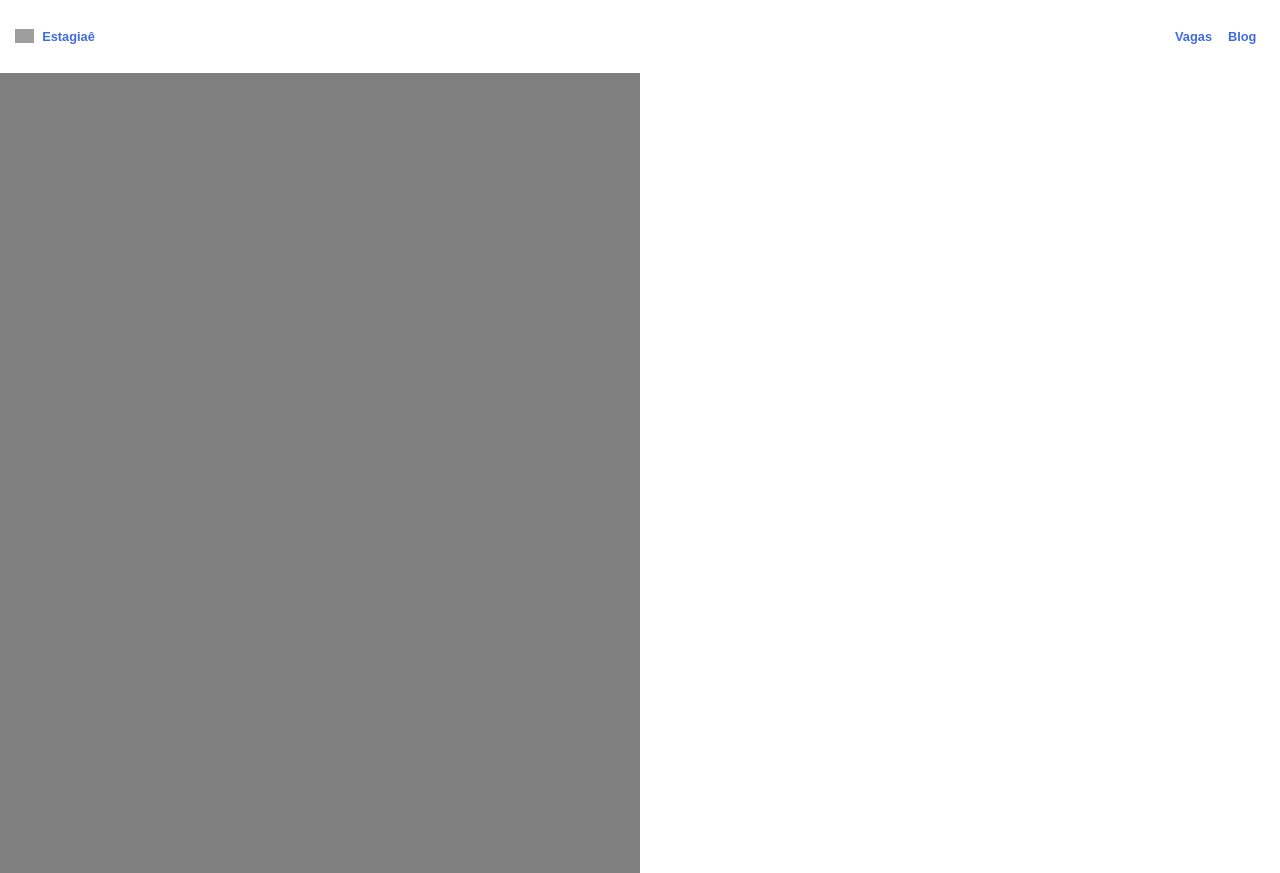
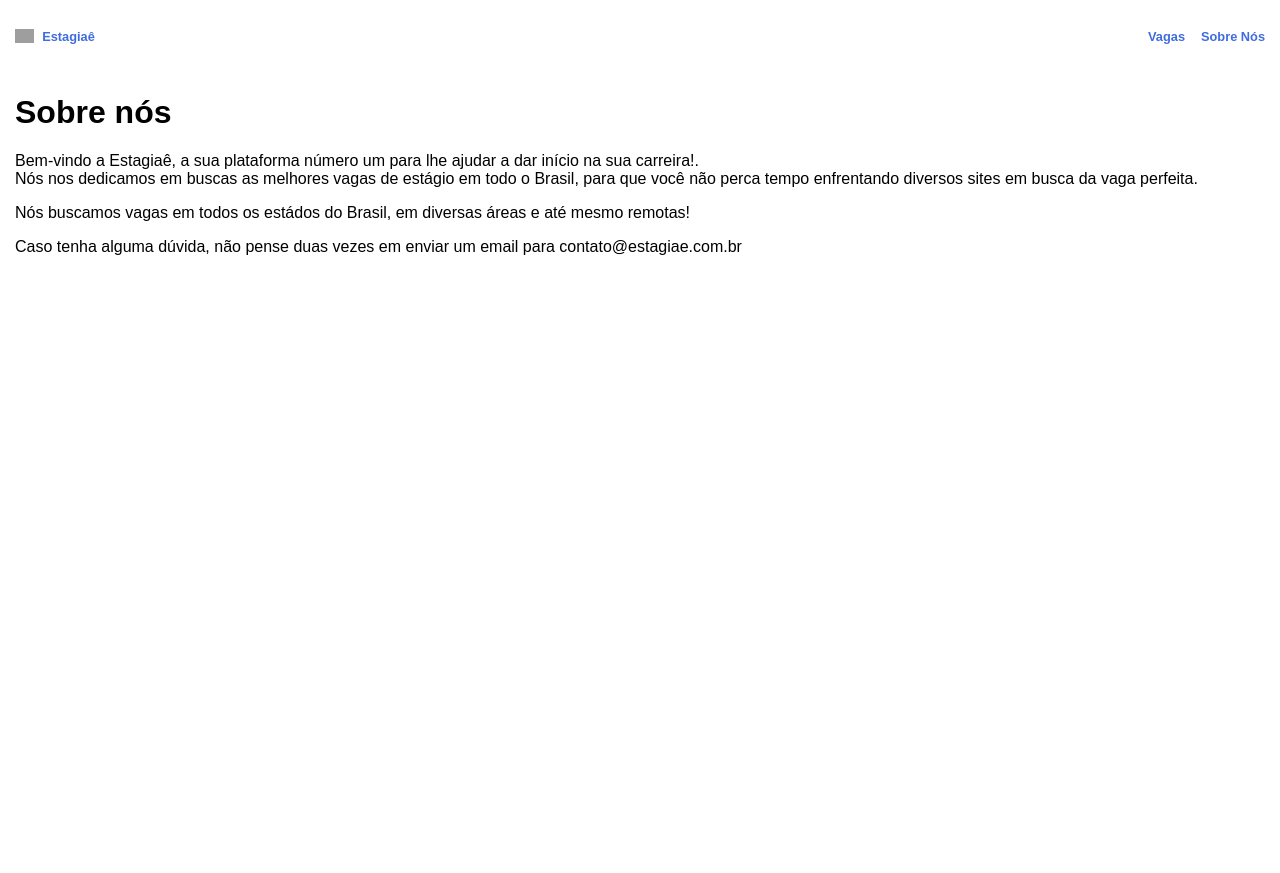
Before and after one commit to Pliskeviski/estagiae-webapp, a Next.js app: page /about-us in a window 1280 px wide. After the commit the page ends 800 px from the top, so only its background shows below. Built offline with nearby package versions, Linux system fonts and the light colour scheme; grey boxes are pictures that could not be loaded; a web font is replaced by a local one.

Commit message:
feat(about-us): content

```diff
--- a/pages/about-us.tsx
+++ b/pages/about-us.tsx
@@ -1,12 +1,11 @@
 import { NextPage } from 'next';
 import { PageWrapper } from 'src/components/page-wrapper';
-import { AuthContainer } from 'src/containers/auth';
-import { AuthStep } from 'src/enums/AuthStep';
+import { AboutUsContainer } from 'src/containers/about-us';
 
 const AboutUs: NextPage = () => {
   return (
     <PageWrapper title="Sobre nós">
-      <AuthContainer step={AuthStep.Login} />
+      <AboutUsContainer />
     </PageWrapper>
   );
 };
--- a/src/components/header/index.tsx
+++ b/src/components/header/index.tsx
@@ -16,13 +16,14 @@ export const Header = () => {
       path: '/vagas',
     },
     {
-      label: 'Blog',
-      path: '/blog',
+      label: 'Sobre Nós',
+      path: '/about-us',
     },
   ];
 
   return (
     <HeaderContainer>
+      <Link href="/vagas" passHref>
         <LogoContent>
           <Logo
             src="https://estagiae-storage.sfo3.cdn.digitaloceanspaces.com/static/static/Logo%20Estagiae.svg"
@@ -30,6 +31,7 @@ export const Header = () => {
           />
           <CompanyName>Estagiaê</CompanyName>
         </LogoContent>
+      </Link>
       <LinksContainer amount={linksMenu.length}>
         {linksMenu.map(({ label, path }) => (
           <Link href={path} passHref key={path}>
--- a/src/components/header/styles.ts
+++ b/src/components/header/styles.ts
@@ -16,6 +16,7 @@ export const LogoContent = styled.div`
   color: ${({ theme }) => theme.colors.primary};
   align-items: center;
   display: flex;
+  cursor: pointer;
 `;
 
 type LinksContainer = {
@@ -25,6 +26,7 @@ export const LinksContainer = styled.div<LinksContainer>`
   display: grid;
   grid-template-columns: ${({ amount }) => `repeat(${amount}, 1fr)`};
   grid-gap: 1rem;
+  width: min-content;
 `;
 
 export const LinkItem = styled.a`
@@ -33,6 +35,7 @@ export const LinkItem = styled.a`
   font-weight: bold;
   color: ${({ theme }) => theme.colors.primary};
   font-size: ${({ theme }) => theme.fontSizes.body.small};
+  width: max-content;
 `;
 
 export const Logo = styled.img`
--- /dev/null
+++ b/src/containers/about-us/index.tsx
@@ -0,0 +1,25 @@
+import { PageContainer } from './styles';
+
+export const AboutUsContainer = () => {
+  return (
+    <PageContainer>
+      <h1>Sobre nós</h1>
+
+      <p>
+        Bem-vindo a Estagiaê, a sua plataforma número um para lhe ajudar a dar
+        início na sua carreira!. <br />
+        Nós nos dedicamos em buscas as melhores vagas de estágio em todo o
+        Brasil, para que você não perca tempo enfrentando diversos sites em
+        busca da vaga perfeita.
+      </p>
+      <p>
+        Nós buscamos vagas em todos os estádos do Brasil, em diversas áreas e
+        até mesmo remotas!
+      </p>
+      <p>
+        Caso tenha alguma dúvida, não pense duas vezes em enviar um email para
+        contato@estagiae.com.br
+      </p>
+    </PageContainer>
+  );
+};
--- /dev/null
+++ b/src/containers/about-us/styles.ts
@@ -0,0 +1,4 @@
+import styled from 'styled-components';
+import { LimitedContainer } from 'src/theme/globalStyles';
+
+export const PageContainer = styled(LimitedContainer)``;
```
Lines whose indentation alone changed are shown as unchanged.
